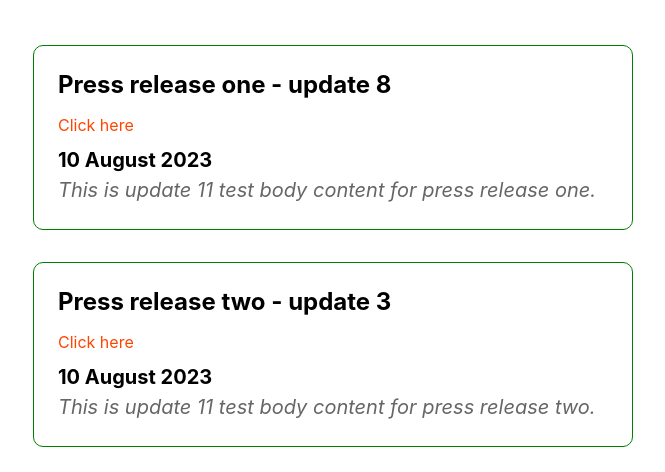
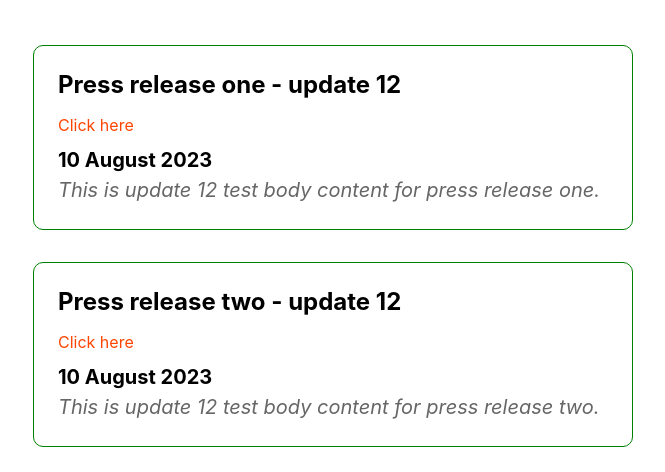
Before and after one commit to cstanleyhns/janes-test-site, a Next.js app: page / in a window 1280 px wide. Shown: the part 215-687 px from the top of the page, without its empty margins (307-972 px from the left). Built offline with nearby package versions, Linux system fonts and the light colour scheme.

Commit message:
update 12 with broken dates

```diff
--- a/pages/index.js
+++ b/pages/index.js
@@ -18,17 +18,17 @@ export default function Home() {
         <div className={styles.grid}>
 
           <div className={styles.card}>
-            <h2>Press release one - update 8</h2>
+            <h2>Press release one - update 12</h2>
             <a href="https://janes-test-site.vercel.app/news1" className={styles.link} rel="noreferrer">Click here</a>
             <p className= {styles.cardDate}>10 August 2023</p>
-            <p className={styles.cardCopy}>This is update 11 test body content for press release one.</p>
+            <p className={styles.cardCopy}>This is update 12 test body content for press release one.</p>
           </div>
 
           <div className={styles.card}>
-            <h2>Press release two - update 3</h2>
+            <h2>Press release two - update 12</h2>
             <a href="https://janes-test-site.vercel.app/news2" className={styles.link} rel="noreferrer">Click here</a>
             <p className={styles.cardDate}>10 August 2023</p>
-            <p className={styles.cardCopy}>This is update 11 test body content for press release two.</p>
+            <p className={styles.cardCopy}>This is update 12 test body content for press release two.</p>
           </div>
 
         </div>
--- a/pages/news1.js
+++ b/pages/news1.js
@@ -12,8 +12,8 @@ export default function News1() {
 
       <main className={styles.main}>
        <h1>Press release 1</h1>
-       <p className={styles.cardDate}>10 August 2023</p>
-       <p className={styles.cardCopy}>Update 11 - This is test content for press release one. Updated 10 August 2023</p>
+       <p className={styles.cardDate}>Today</p>
+       <p className={styles.cardCopy}>Update 12 - This is test content for press release one. Updated 10 August 2023</p>
       </main>
 
     </div>
--- a/pages/news2.js
+++ b/pages/news2.js
@@ -12,8 +12,8 @@ export default function News2() {
 
       <main className={styles.main}>
        <h1>Press release 2</h1>
-       <p className={styles.cardDate}>10 August 2023</p>
-       <p className={styles.cardCopy}>Update 11 - This is test content for press release two. Updated 11 August 2023.</p>
+       <p className={styles.cardDate}>10\August\2023</p>
+       <p className={styles.cardCopy}>Update 12 - This is test content for press release two. Updated 11 August 2023.</p>
       </main>
 
     </div>
```
